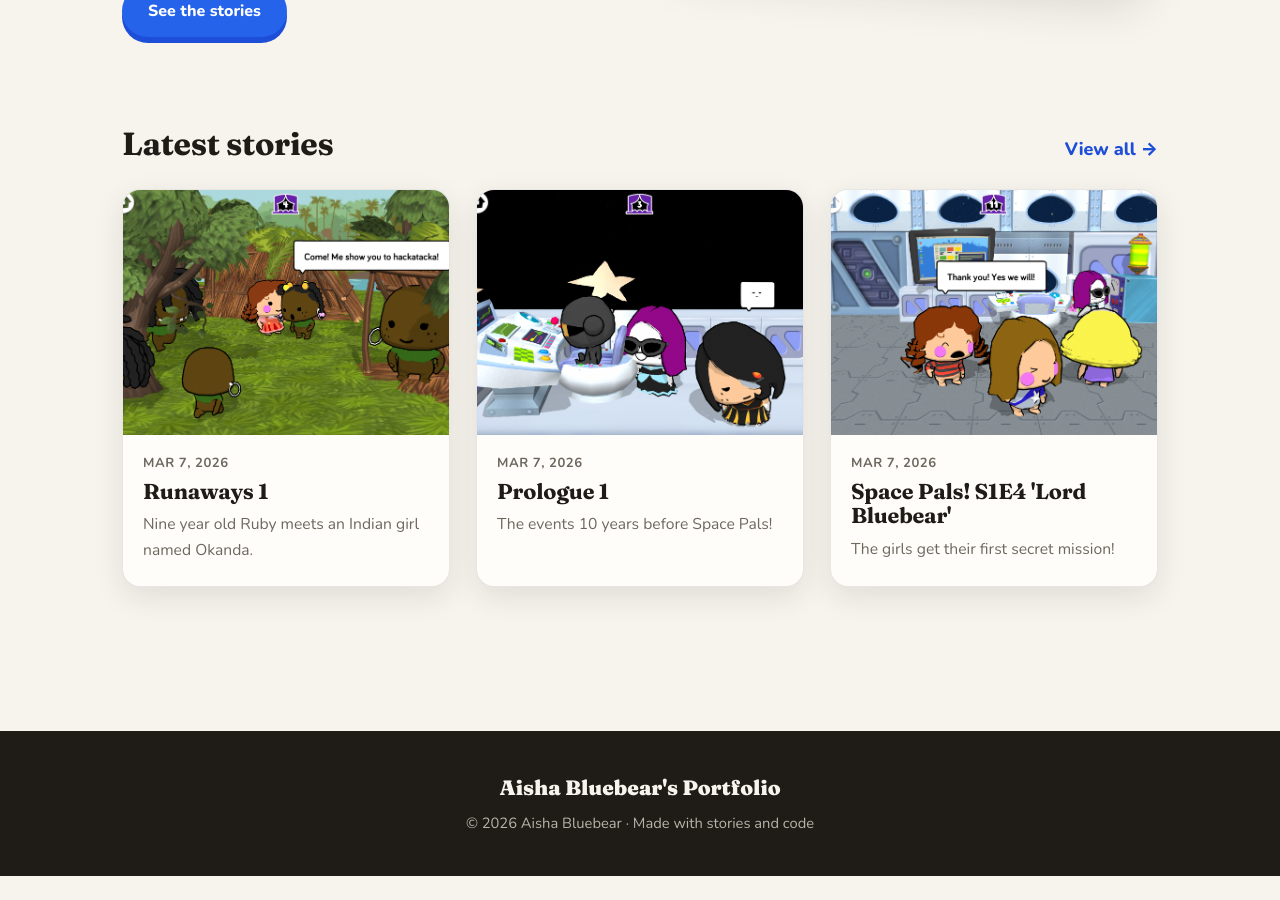
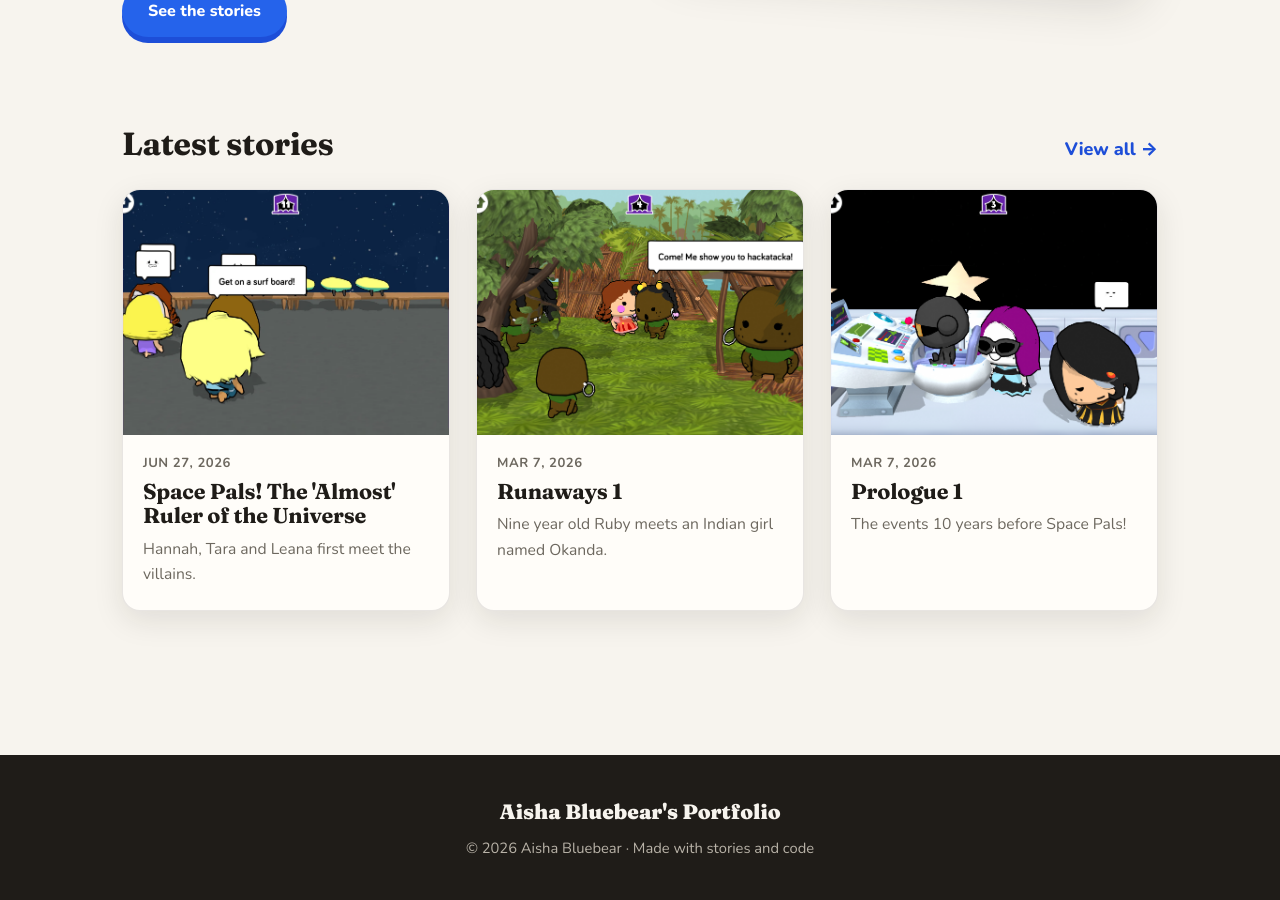
Before and after one commit to netguy204/aishabluebear, a Jekyll site: the page built from index.html, in a window 1280 px wide and 900 px high, scrolled down 767 px. Built offline with Jekyll 4.4.1, drawn with Linux system fonts in a browser that asks for light colours; before the commit the page ends 1643 px from its top, so only the background shows below that.

Commit message:
Publish new post: Space Pals! The 'Almost' Ruler of the Universe
Convert the uploaded PNG to optimized WebP, fix the image path case mismatch
(would 404 on case-sensitive GitHub Pages), and enable future: true so
same-day posts always publish.

Co-Authored-By: Claude Opus 4.8 (1M context) <noreply@anthropic.com>
Claude-Session: https://claude.ai/code/session_01HNTP1Y6gn4LiicD6LfQBcQ

```diff
--- a/_config.yml
+++ b/_config.yml
@@ -11,6 +11,9 @@ url: "https://netguy204.github.io"
 baseurl: "/aishabluebear"
 
 permalink: /news/:title/
+
+# Publish posts dated today even if the timestamp is later than the build time.
+future: true
 
 # A "soon" banner shown site-wide. Empty string hides it.
 banner: "Soon: Prologue 2 and the first episode of Runaways! ~"
--- /dev/null
+++ b/_posts/2026-06-27-almost-ruler.md
@@ -0,0 +1,8 @@
+---
+title: "Space Pals! The 'Almost' Ruler of the Universe"
+date: 2026-06-27 09:02:00
+image: /assets/images/almost-ruler.webp
+image_alt: "The girls and Caleb escape"
+link: "https://codespark.com/play/?a=story&p=XJYJYKYEK"
+---
+Hannah, Tara and Leana first meet the villains.
```
Also changed, not shown: assets/images/almost-ruler.webp (added).
